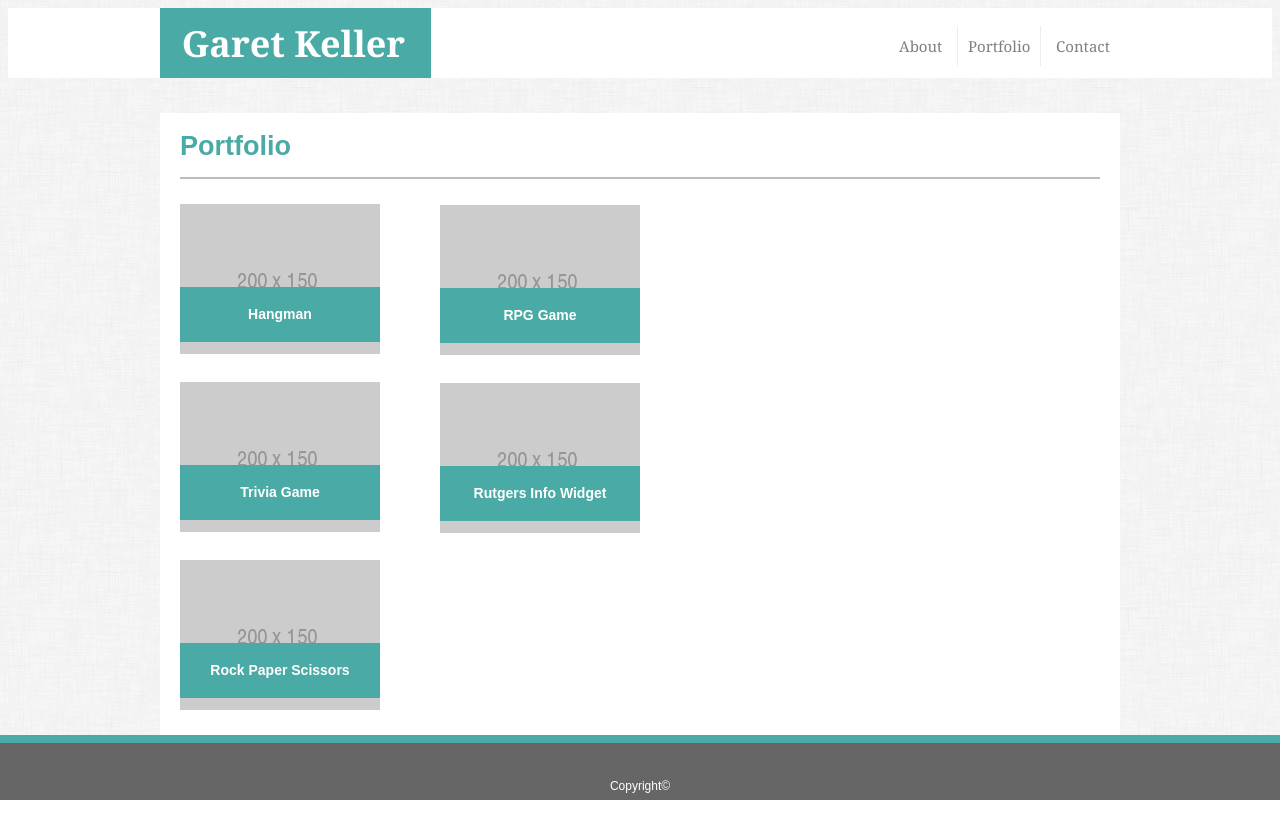
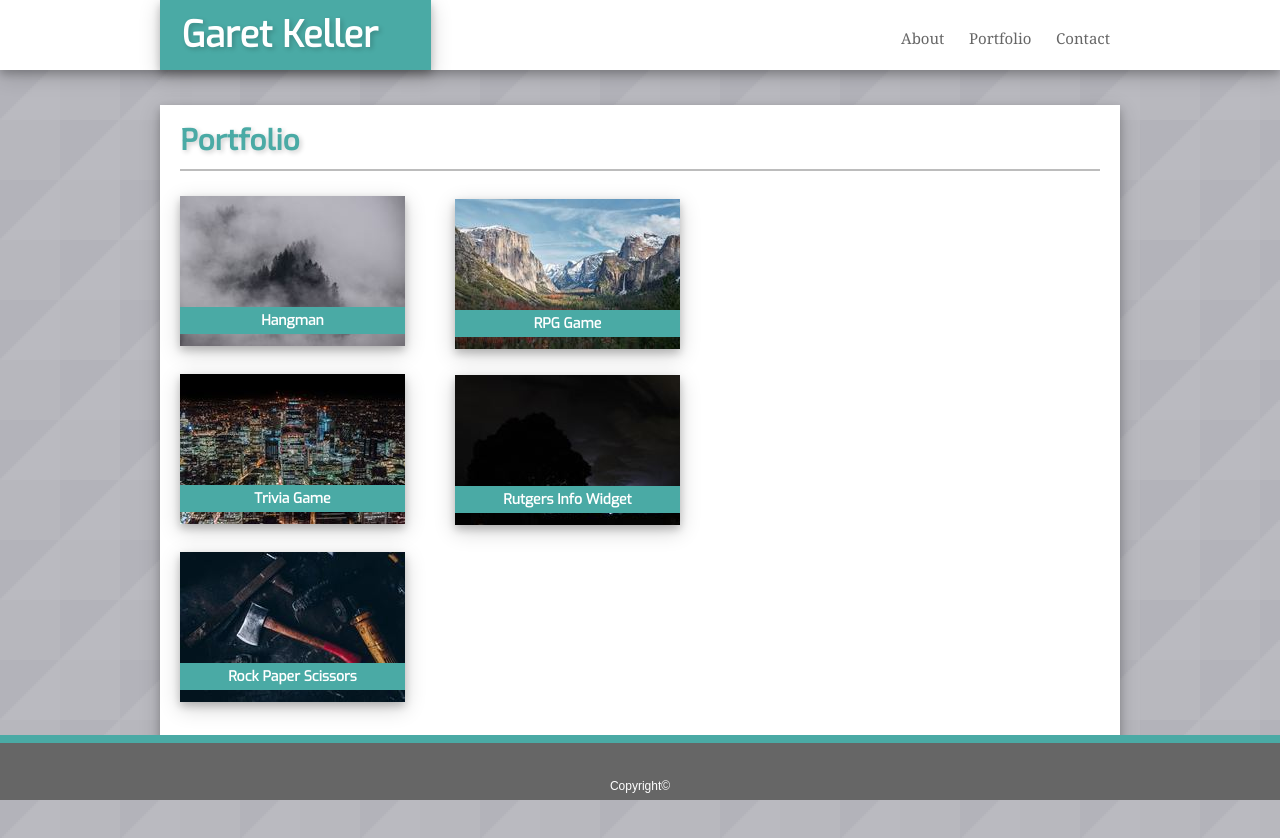
Before and after one commit to Gkeller25/Basic-Portfolio, a plain HTML site: page portfolio.html in a window 1280 px wide. Before the commit the page ends 800 px from the top, so only its background shows below. Drawn offline with Linux system fonts and the light colour scheme.

Commit message:
finalizing site

```diff
--- a/assets/css/style.css
+++ b/assets/css/style.css
@@ -3,10 +3,11 @@ body{
     font-family: 'Arial', 'Helvetica Neue', Helvetica, sans-serif;
     font-size: 18px;
     line-height: 150%;
-    background-image: url("../images/dust_scratches.png");
+    background-image: url("../images/triangular.png");
 }
 
 header{
+    box-shadow: 0 4px 8px 0 rgba(0, 0, 0, 0.2), 0 6px 20px 0 rgba(0, 0, 0, 0.19);
     height: 70px;
     font-family: 'Georgia', Times, 'Times New Roman' , serif;
     background-color: #ffffff;
@@ -19,6 +20,11 @@ header{
 }
 
 h1{
+    text-shadow: 2px 2px 5px rgba(0, 0, 0, 0.2);
+    box-shadow: 0 4px 8px 0 rgba(0, 0, 0, 0.2), 0 6px 20px 0 rgba(0, 0, 0, 0.19);
+    font-size: 36px;
+    font-weight: bold;
+    font-family: 'Exo', sans-serif;
     background-color: #4aaaa5;
     padding: 21.655px;
     width: 228px;
@@ -35,21 +41,17 @@ nav{
 
 nav a{
     font-size: 15px;
-    color: #666666d6;
+    color: #666666;
     text-decoration: none;
     padding:10px;
 }
-nav a:hover { color: #4aaaa5; }
-#link{
-    border-left: #6666661c;
-    border-left-style: solid;
-    border-left-width: 1px;
-    border-right: #6666661c;
-    border-right-style: solid;
-    border-right-width: 1px;
+nav a:hover {
+    color: #4aaaa5;
+    background-color: #9b9b9b2f;
 }
 
 .main-content{
+    box-shadow: 0 4px 8px 0 rgba(0, 0, 0, 0.2), 0 6px 20px 0 rgba(0, 0, 0, 0.19);
     width: 920px;
     background-color: #ffffff;
     padding: 20px;
@@ -58,6 +60,10 @@ nav a:hover { color: #4aaaa5; }
 }
 
 h2{
+    text-shadow: 2px 2px 5px rgba(0, 0, 0, 0.2);
+    font-size: 30px;
+    font-weight: bold;
+    font-family: 'Exo 2', sans-serif;
     color: #4aaaa5;
     border-bottom: #80808087;
     border-bottom-style: solid;
@@ -68,79 +74,138 @@ h2{
 }
 
 #main-bio{
-    line-height: 45px;
+   overflow: auto;
 }
 
+/*Following are Portfolio Gallery Styles*/
+
 #image1{
+    width: 225px;
     position: relative;
     margin-bottom: 20px;
 }
 
 #image2{
-    right: 460px;
+    width: 225px;
     position: relative;
     margin-bottom: 20px;
-    float: right;
-    bottom: 177px;
 }
 
 #image3{
+    width: 225px;
     position: relative;
     margin-bottom: 20px;
 }
 
 #image4{
-    float: right;
+    float: left;
     position: relative;
     margin-bottom: 20px;
-    right: 460px;
-    bottom: 177px;
+    left: 275px;
+    bottom: 531px;
 }
 
 #image5{
+    float: left;
+    bottom: 355px;
+    left: 50px;
     position: relative;
     margin-bottom: 20px;
 }
 
 #tag1{
+    font-family: 'Exo', sans-serif;
+    font-weight: bold;
     position: absolute;
     bottom: 20px;
     background-color: #4aaaa5;
     padding: 0;
-    width: 200px;
+    width: 100%;
 }
 
 #tag2{
+    font-family: 'Exo', sans-serif;
+    font-weight: bold;
     position: absolute;
     bottom: 20px;
     background-color: #4aaaa5;
     padding: 0;
-    width: 200px;
+    width: 100%;
 }
 
 #tag3{
+    font-family: 'Exo', sans-serif;
+    font-weight: bold;
     position: absolute;
     bottom: 20px;
     background-color: #4aaaa5;
     padding: 0;
-    width: 200px;
+    width: 100%;
 }
 
 #tag4{
+    font-family: 'Exo', sans-serif;
+    font-weight: bold;
     position: absolute;
     bottom: 20px;
     background-color: #4aaaa5;
     padding: 0;
-    width: 200px;
+    width: 100%;
 }
 
 #tag5{
+    font-family: 'Exo', sans-serif;
+    font-weight: bold;
     position: absolute;
     bottom: 20px;
     background-color: #4aaaa5;
     padding: 0;
-    width: 200px;
+    width: 100%;
 }
+
+#misty{
+    box-shadow: 0 4px 8px 0 rgba(0, 0, 0, 0.2), 0 6px 20px 0 rgba(0, 0, 0, 0.19);
+}
+
+#misty:hover + #tag1{
+    visibility: hidden;
+
+}
+
+#city{
+    box-shadow: 0 4px 8px 0 rgba(0, 0, 0, 0.2), 0 6px 20px 0 rgba(0, 0, 0, 0.19);
+}
+
+#city:hover + #tag2{
+    visibility: hidden;
+}
+
+#axe{
+    box-shadow: 0 4px 8px 0 rgba(0, 0, 0, 0.2), 0 6px 20px 0 rgba(0, 0, 0, 0.19);
+}
+
+#axe:hover + #tag3{
+    visibility: hidden;
+}
+
+#mountains{
+    box-shadow: 0 4px 8px 0 rgba(0, 0, 0, 0.2), 0 6px 20px 0 rgba(0, 0, 0, 0.19);
+}
+
+#mountains:hover + #tag4{
+    visibility: hidden;
+}
+
+#lightning{
+    box-shadow: 0 4px 8px 0 rgba(0, 0, 0, 0.2), 0 6px 20px 0 rgba(0, 0, 0, 0.19);
+}
+
+#lightning:hover + #tag5{
+    visibility: hidden;
+}
+
+/*End of Portfolio Gallery Styles*/
+
 
 h3{
     text-align: center;
@@ -149,13 +214,23 @@ h3{
 }
 
 #bio-image{
+    box-shadow: 0 4px 8px 0 rgba(0, 0, 0, 0.2), 0 6px 20px 0 rgba(0, 0, 0, 0.19);
     float: left;
-    margin-right: 30px;
+    margin-right: 40px;
 }
 
 p1{
+    font-family: 'Exo', sans-serif;
     font-size: 15px;
     color:#666666;
+}
+p1::selection {
+    color: #ffffff;
+    background: #4aaaa5;
+  }
+
+p1:hover{
+
 }
 
 label{
@@ -192,6 +267,9 @@ label{
     width: 100px;
 }
 
+#submit:hover{
+    box-shadow: 0 4px 8px 0 rgba(0, 0, 0, 0.2), 0 6px 20px 0 rgba(0, 0, 0, 0.19);
+}
 
 
 footer{
--- a/portfolio.html
+++ b/portfolio.html
@@ -5,8 +5,14 @@
 
     <meta charset="UTF-8">
     <title>Portfolio</title>
+    <link rel="stylesheet" type="text/css"  href="assets\css\reset.css" />
+    <link rel="stylesheet" type="text/css"  href="assets\css\style.css" />
+    <link href="https://fonts.googleapis.com/css?family=Cinzel|Exo|Exo+2" rel="stylesheet">
+    <link rel="icon" type="image/png" sizes="32x32" href="assets/images/favicon-32x32.png">
+    <link rel="icon" type="image/png" sizes="96x96" href="assets/images/favicon-96x96.png">
+    <link rel="icon" type="image/png" sizes="16x16" href="assets/images/favicon-16x16.png">
+    <link rel="manifest" href="assets/images/manifest.json">
 
-    <link rel="stylesheet" type="text/css"  href="assets\css\style.css" />
 
 </head>
 <body>
@@ -19,7 +25,7 @@
 
                     <nav>
                         <a href="index.html">About</a>
-                        <a id="link" href="portfolio.html">Portfolio</a>
+                        <a href="portfolio.html">Portfolio</a>
                         <a href="contact.html">Contact</a>
 
                     </nav>
@@ -35,37 +41,37 @@
 
 
                     <div id="image1">
-                        <img src=assets/images/Placeholder.png alt="Hangman">
+                        <img id="misty" src=assets/images/misty.jpg alt="Hangman">
                         <div id="tag1">
                             <h3>Hangman</h3>
                         </div>
                     </div>
 
                     <div id="image2">
-                        <img src=assets/images/Placeholder.png alt="RPG Game">
+                        <img id="city" src=assets/images/city.jpg alt="Trivia Game">
                         <div id="tag2">
+                            <h3>Trivia Game</h3>
+                        </div>
+                    </div>
+
+                    <div id="image3">
+                        <img id="axe" src=assets/images/axe.jpg alt="Rock Paper Scissors">
+                        <div id="tag3">
+                            <h3>Rock Paper Scissors</h3>
+                        </div>
+                    </div>
+
+                    <div id="image4">
+                        <img id="mountains" src=assets/images/mountains.jpg alt="RPG Game">
+                        <div id="tag4">
                             <h3>RPG Game</h3>
                         </div>
                     </div>
 
-                    <div id="image3">
-                        <img src=assets/images/Placeholder.png alt="Trivia Game">
-                        <div id="tag3">
-                            <h3>Trivia Game</h3>
-                        </div>
-                    </div>
-
-                    <div id="image4">
-                        <img src=assets/images/Placeholder.png alt="Rutgers Info Widget">
-                        <div id="tag4">
+                    <div id="image5">
+                        <img id="lightning" src=assets/images/lightning.jpg alt="Rutgers Info Widget">
+                        <div id="tag5">
                             <h3>Rutgers Info Widget</h3>
-                        </div>
-                    </div>
-
-                    <div id="image5">
-                        <img src=assets/images/Placeholder.png alt="Rock Paper Scissors">
-                        <div id="tag5">
-                            <h3>Rock Paper Scissors</h3>
                         </div>
                     </div>
 
```
Also changed, not shown: contact.html (+8 -4 lines), index.html (+9 -7 lines), assets/images/GK.jpg (added), assets/images/Profile.jpg (added), assets/images/axe.jpg (added), assets/images/city.jpg (added), assets/images/favicon-16x16.png (added), assets/images/favicon-32x32.png (added), assets/images/favicon-96x96.png (added), assets/images/lightning.jpg (added), assets/images/misty.jpg (added), assets/images/mountains.jpg (added), assets/images/ms-icon-144x144.png (added), assets/images/triangular.png (added), 1 other file.
